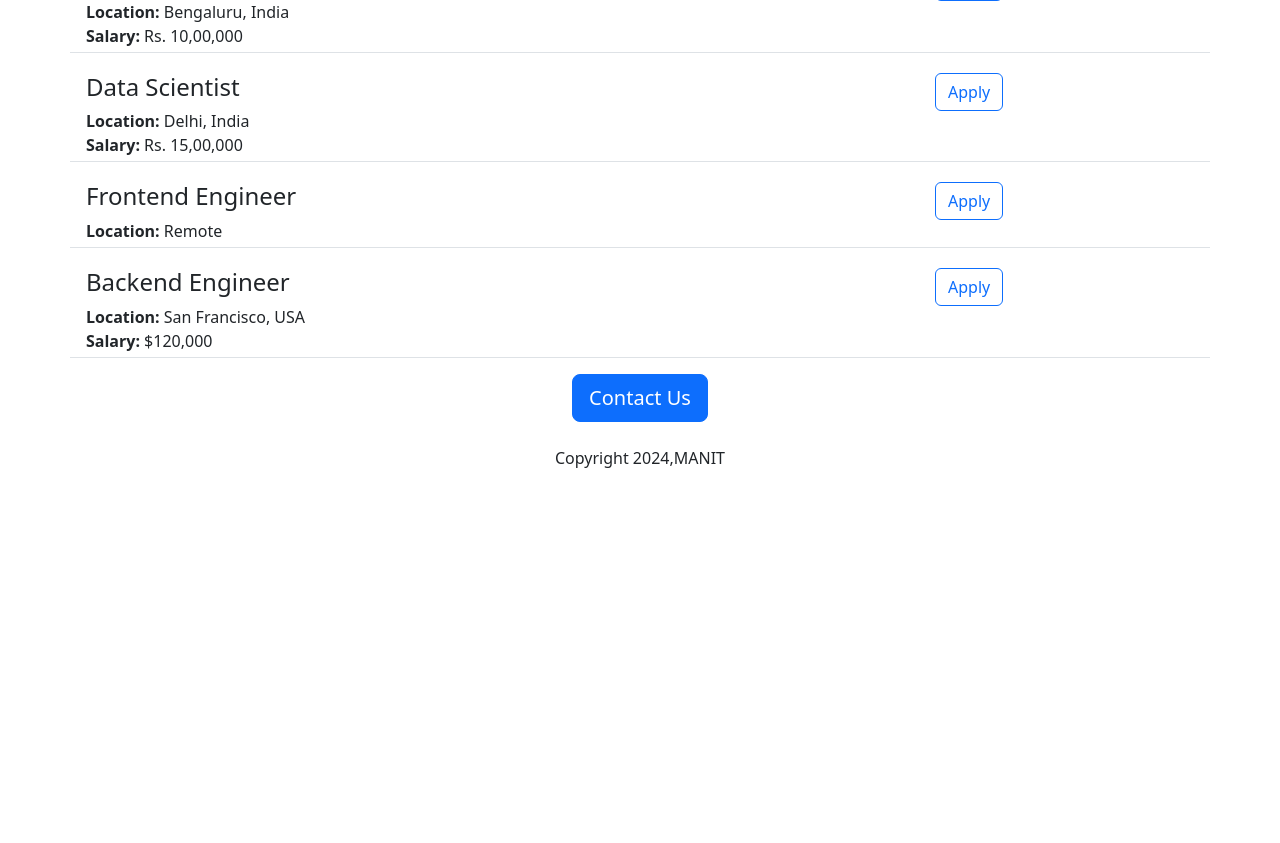
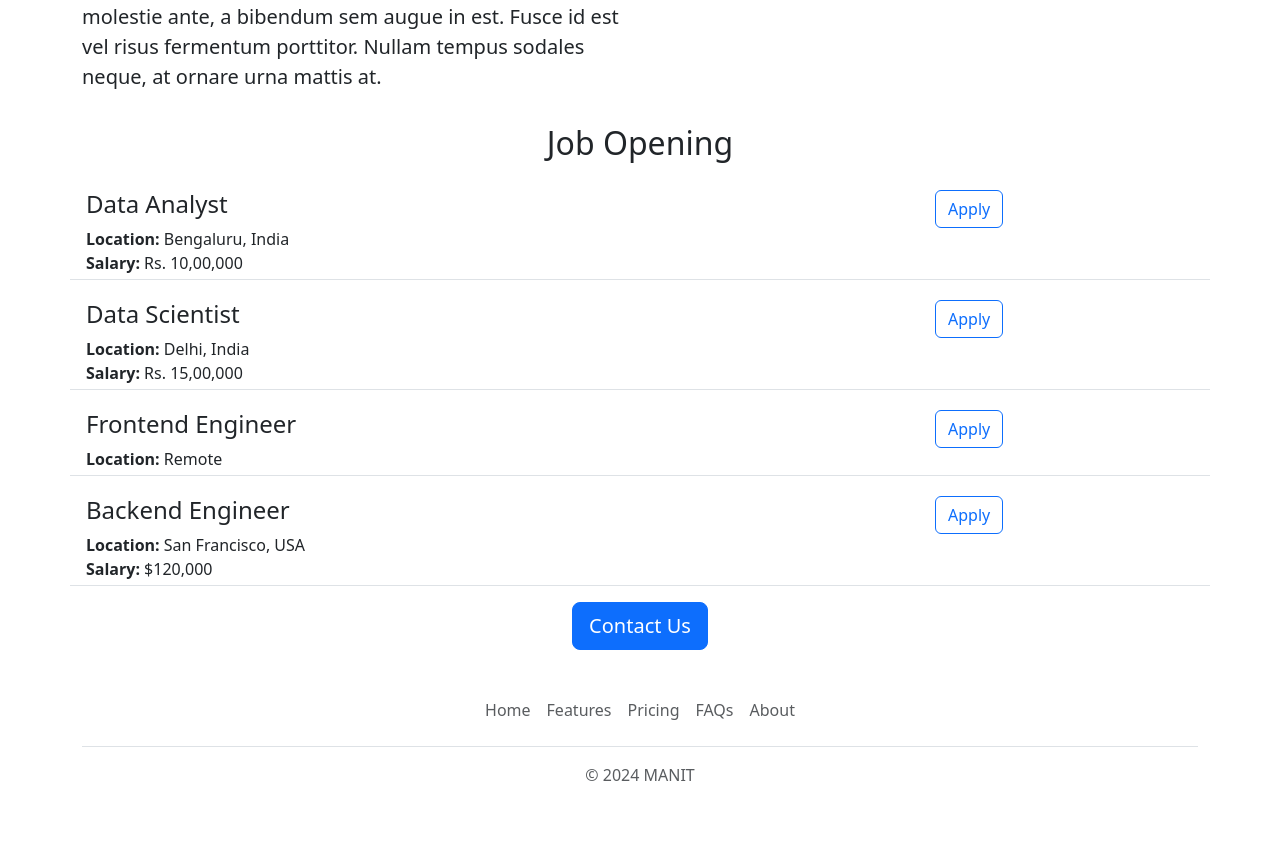
Before and after one commit to arinjain373/Careers-Website, a Flask app: page / in a window 1280 px wide. Shown: the part 840-1683 px from the top of the page. Before the commit the page ends 1308 px from the top, so only its background shows below. Run offline with Flask 3, Linux system fonts and the light colour scheme.

Commit message:
Functional and aesthetic improvements

```diff
--- /dev/null
+++ b/templates/footer.html
@@ -0,0 +1,12 @@
+<div class="container">
+  <footer class="py-3 my-4">
+    <ul class="nav justify-content-center border-bottom pb-3 mb-3">
+      <li class="nav-item"><a href="#" class="nav-link px-2 text-body-secondary">Home</a></li>
+      <li class="nav-item"><a href="#" class="nav-link px-2 text-body-secondary">Features</a></li>
+      <li class="nav-item"><a href="#" class="nav-link px-2 text-body-secondary">Pricing</a></li>
+      <li class="nav-item"><a href="#" class="nav-link px-2 text-body-secondary">FAQs</a></li>
+      <li class="nav-item"><a href="#" class="nav-link px-2 text-body-secondary">About</a></li>
+    </ul>
+    <p class="text-center text-body-secondary">&copy; 2024 MANIT</p>
+  </footer>
+</div>
--- a/templates/home.html
+++ b/templates/home.html
@@ -11,6 +11,7 @@
         height: 360px;
         width: 100%;
         object-fit: cover;
+        margin-bottom: 16px;
       }
     </style>
 
@@ -18,13 +19,21 @@
   </head>
 
   <body>
+    {% include 'nav.html' %}
+    <img class = "img-fluid" id="banner" src = "static/banner.jpg"></Img>
     <div class = "container">
       <h1 class = "text-center mt-2 mb-4" > MANIT CAREERS</h1>
-      <img class = "img-fluid" id="banner" src = "static/banner.jpg"></Img>
-      <h2 class = "text-center mt-2 mb-4"> About Manit</h2>
+
+      <div class = "row" style = "margin-bottom:16px">
+        <div class = "col-md-6">
       <p class = "lead">
         Lorem ipsum dolor sit amet, consectetur adipiscing elit. Pellentesque dictum tempus lorem in posuere. Proin imperdiet at libero vel dignissim. Donec semper risus nec diam cursus pellentesque. Nam fringilla vitae odio eu scelerisque. Aliquam dignissim mollis tincidunt. Nullam condimentum scelerisque diam, et consectetur est tincidunt eget. Ut ullamcorper risus luctus, efficitur leo ut, ultrices neque. Phasellus vestibulum nisi magna, sit amet pulvinar tortor finibus et. Integer id placerat nibh. Sed at lacus fringilla, semper nibh at, faucibus velit. Aliquam scelerisque, dolor nec interdum pretium, est nibh molestie ante, a bibendum sem augue in est. Fusce id est vel risus fermentum porttitor. Nullam tempus sodales neque, at ornare urna mattis at.
       </p>
+        </div>
+        <div class = "d-none d-md-block col-md-6">
+        <img src = "static/people.jpg" style = "height:320px; border-radius:4px;">
+        </div>
+      </div>
 
       <h2 class = "text-center mt-2 mb-4" >Job Opening</h2>
 
@@ -37,10 +46,12 @@
 
 
       <div class="text-center">
-        <button class = "btn btn-primary btn-lg""> Contact Us</button>
-        <p class = "mt-4">Copyright 2024,MANIT</p>
+        <a href="mailto:arinjain789@gmail.com?subject=Question%20about%20Job%20Opening&body=My%20name%20%3A%20%3Cyour%20name%3E%0A%0AMy%20question%3A%20%3Cquestion%3E%0A" class = "btn btn-primary btn-lg""> Contact Us</a>
+
       </div>
     </div>
+
+    {% include 'footer.html' %}
   </body>
 
 </html>
--- a/templates/jobitem.html
+++ b/templates/jobitem.html
@@ -13,6 +13,6 @@
     {% endif %}
   </div>
   <div class = "col-3">
-    <button type="button" class="btn btn-outline-primary">Apply</button>
+    <a href = "mailto:arinjain789@gmail.com?subject=Applicartion%20for%20{{job['title']}}&body=My%20name%20%3A%20%3Cyour%20name%3E%0A%0AMy%20resume%20link%20%3A%20%3Clink%3E%0A" type="button" class="btn btn-outline-primary">Apply</a>
   </div>
 </div>
--- /dev/null
+++ b/templates/nav.html
@@ -0,0 +1,13 @@
+<nav class="navbar shadow-sm fixed-top bg-white"">
+  <div class="container">
+    <a class="navbar-brand" href="#">
+      <img src="/static/logo.svg" alt="Bootstrap" width="30" height="24"
+        class = "d-inline-block align-text-top"">
+      MANIT
+    </a>
+
+  </div>
+</nav>
+
+<div style = "height:56px">
+</div>
```
Also changed, not shown: static/logo.svg (added), 1 other file.
